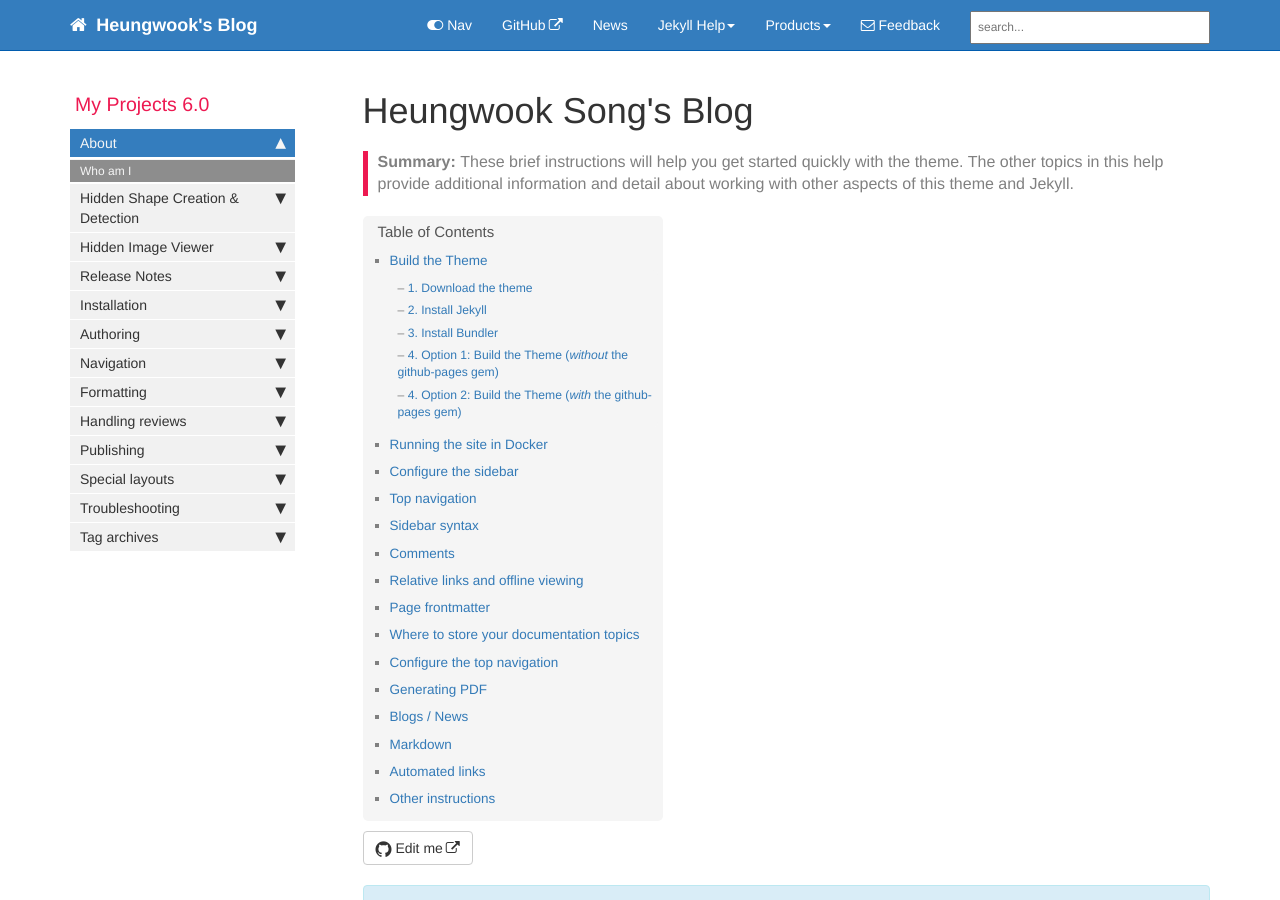
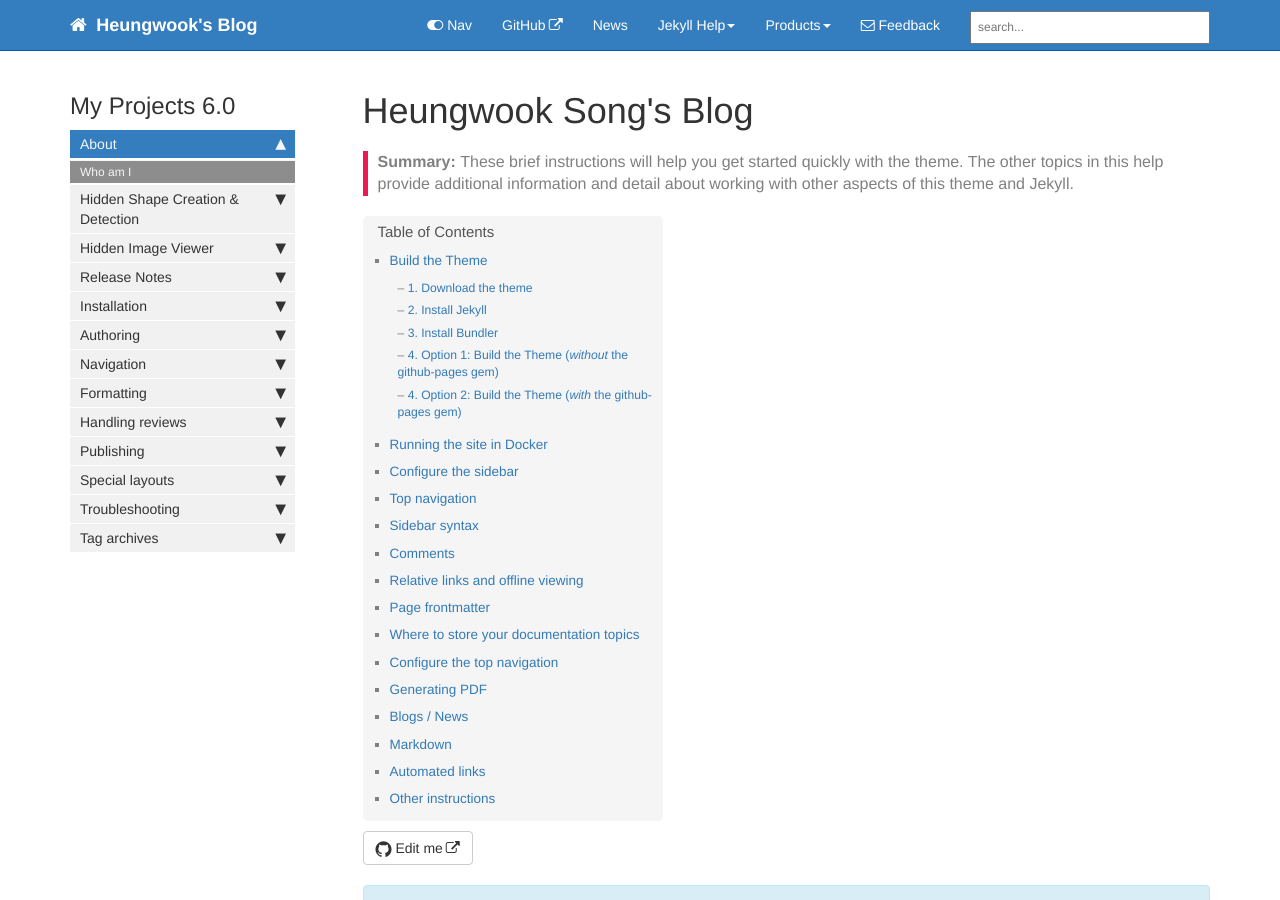
Before and after one commit to heungwook/heungwook.github.io, a Jekyll site: the page built from index.md, in a window 1280 px wide and 900 px high. Built offline with Jekyll 4.4.1, drawn with Linux system fonts in a browser that asks for light colours; comment, search, counter and statistics services are not loaded.

Commit message:
20240224 1342

```diff
--- a/_includes/sidebar.html
+++ b/_includes/sidebar.html
@@ -1,7 +1,7 @@
 {% assign sidebar = site.data.sidebars[page.sidebar].entries %}
 
 <ul id="mysidebar" class="nav">
-  <li class="sidebarTitle">{{sidebar[0].product}} {{sidebar[0].version}}</li>
+  <li><h2>{{sidebar[0].product}} {{sidebar[0].version}}</h2></li>
   {% for entry in sidebar %}
   {% for folder in entry.folders %}
   {% if folder.output contains "web" %}
```
